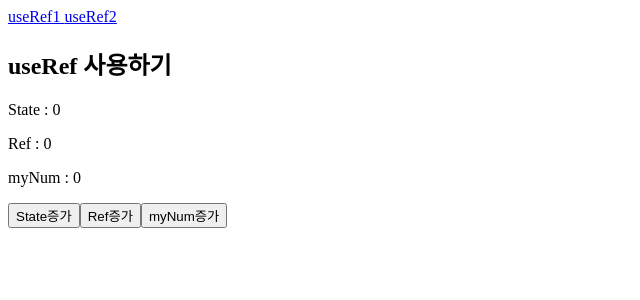
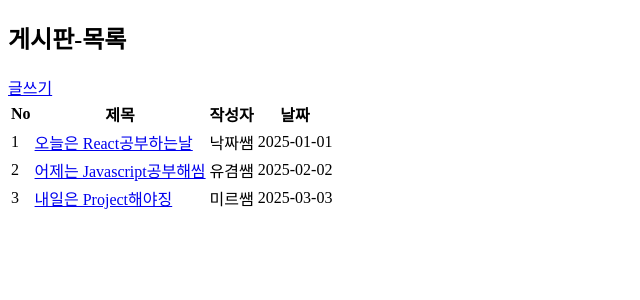
Before and after one commit to jihwangim09-design/2026_react, a React (Vite) app: page / in a window 1280 px wide. Shown: the top 300 px of the page, without its empty margins (0-640 px from the left). Built offline with nearby package versions, Linux system fonts and the light colour scheme.

Commit message:
0921 1622

```diff
--- a/src/components/App.jsx
+++ b/src/components/App.jsx
@@ -1,11 +1,11 @@
 import { useState } from "react";
 import ArticleList from "./article/ArticleList";
-import ArticleView from "./article/ArticleList";
-import ArticleWrite from "./article/ArticleList";
+import ArticleView from "./article/ArticleView";
+import ArticleWrite from "./article/ArticleWrite";
 import ArticleEdit from "./article/ArticleEdit";
-import NavList from "./Navigation/NavList";
-import NavWrite from "./Navigation/NavList";
-import NavView from "./Navigation/NavList";
+import NavList from "./navigation/NavList";
+import NavWrite from "./navigation/NavWriter";
+import NavView from "./navigation/NavView";
 import NavEdit from "./navigation/NavEdit";
 
 
@@ -20,7 +20,7 @@ function Header(props){
 }
 
 export default function App(props){
-    const boardData = useState([
+    const [boardData, setBoardData] = useState([
     {no:1, title:'오늘은 React공부하는날', writer:'낙짜쌤', date:'2025-01-01',
       contents:'React를 \n뽀개봅시당'},
     {no:2, title:'어제는 Javascript공부해씸', writer:'유겸쌤', date:'2025-02-02',
@@ -73,8 +73,8 @@ export default function App(props){
             ></NavWrite>
         );
         articleComp = <ArticleWrite writeAction={(t, w, c) => {
-            let nowDate = new Date().toISOString.slice(0, 10);
-            let addBoardData = {no:nextNo, title:t, writer:w, contents:c, data:nowDate};
+            let nowDate = new Date().toISOString().slice(0, 10);
+            let addBoardData = {no:nextNo, title:t, writer:w, contents:c, date:nowDate};
             let copyBoardDate = [...boardData];
             copyBoardDate.push(addBoardData);
             setBoardData(copyBoardDate);
@@ -106,7 +106,20 @@ export default function App(props){
             }
         }
 
-        articleComp = <ArticleEdit selectRow={selectRow}></ArticleEdit>;
+        articleComp = <ArticleEdit selectRow={selectRow}
+            editAction={(t, w, c)=>{
+                let editBoardData = {no:no, title:t, writer:w, contents:c, date:selectRow.date};
+                let copyBoardData = [...boardData];
+                for(let i=0; i<copyBoardData.length ; i++){
+                    if(copyBoardData[i].no===no){
+                        copyBoardData[i] = editBoardData;
+                        break;
+                    }
+                }
+                setBoardData(copyBoardData);
+                setMode('view');
+            }}
+        ></ArticleEdit>;
     }
     return (<>
     <Header title={titleVar}></Header>
--- a/src/components/article/ArticleEdit.jsx
+++ b/src/components/article/ArticleEdit.jsx
@@ -3,7 +3,7 @@ import { useState } from "react";
 export default function ArticleEdit(props){
     const [title, setTitle] = useState(props.selectRow.title);
     const [writer, setWriter] = useState(props.selectRow.writer);
-    const [contents, setCommnets] = useState(props.selectRow.contents);
+    const [contents, setContents] = useState(props.selectRow.contents);
     return(<>
     <article>
         <form onSubmit={(event)=> {
--- a/src/components/article/ArticleView.jsx
+++ b/src/components/article/ArticleView.jsx
@@ -16,7 +16,7 @@ export default function ArticleView(props){
                 </tr>
                 <tr>
                     <th>날짜</th>
-                    <td>{props.selectRow.data}</td>
+                    <td>{props.selectRow.date}</td>
                 </tr>
                 <tr>
                     <th>내용1</th>
@@ -24,7 +24,7 @@ export default function ArticleView(props){
                 </tr>
                 <tr>
                     <th>내용2</th>
-                    <td>{props.selectRow.contents.split('/n').map((currVal) =>{
+                    <td>{props.selectRow.contents.split('\n').map((currVal) =>{
                         return(<>
                         {currVal} <br key={Math.random()} />
                         </>);
--- a/src/components/article/ArticleWrite.jsx
+++ b/src/components/article/ArticleWrite.jsx
@@ -1,7 +1,13 @@
 export default function ArticleWrite(props){
     return (<>
     <article>
-        <form>
+        <form onSubmit={(event) => {
+            event.preventDefault();
+            let title = event.target.title.value;
+            let writer = event.target.writer.value;
+            let contents = event.target.contents.value;
+            props.writeAction(title, writer, contents);
+        }}>
         <table id="boardTable">
             <tbody>
                 <tr>
--- a/src/components/index.css
+++ b/src/components/index.css
@@ -8,7 +8,7 @@ textarea {
 input[type="submit"] {
     width: 100px;
 }
-#boradTable{
+#boardTable{
     border: 1px solid gray;
     border-collapse: collapse;
     width: 500px;
--- a/src/components/navigation/NavEdit.jsx
+++ b/src/components/navigation/NavEdit.jsx
@@ -8,7 +8,7 @@ export default function NavEdit(props){
         {" "}
         <a href="/" onClick={function(event){
             event.preventDefault();
-            props.onBack();
+            props.onChangeMode();
         }}>목록</a>
     </nav>
     </>);
--- a/src/main.jsx
+++ b/src/main.jsx
@@ -57,10 +57,15 @@ const create = createRoot( root );
     //</BrowserRouter>
 //)
 
-import App from "./example/day06/App";
-import { BrowserRouter } from "react-router-dom";
+// import App from "./example/day06/App";
+// import { BrowserRouter } from "react-router-dom";
+// create.render(
+    //<BrowserRouter> {/* 최초 렌더링 컴포넌트 감싼다. */}
+        //<App/>
+    //</BrowserRouter>
+//)
+
+import App from "./components/App";
 create.render(
-    <BrowserRouter> {/* 최초 렌더링 컴포넌트 감싼다. */}
-        <App/>
-    </BrowserRouter>
+    <App/>
 )
```
Also changed, not shown: src/components/navigation/NavView.jsx (renamed from src/components/navigation/NaiView.jsx), src/components/navigation/NavWriter.jsx (renamed from src/components/navigation/NaiWriter.jsx).
